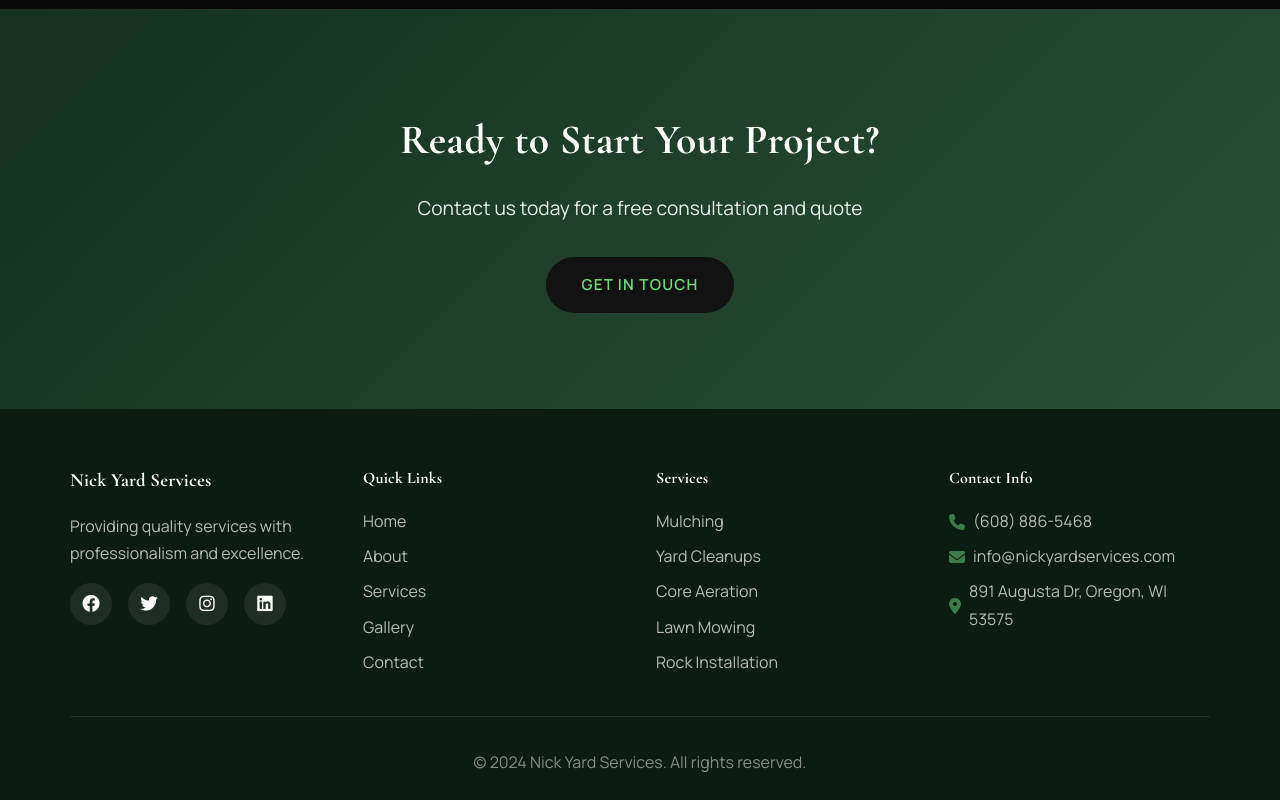
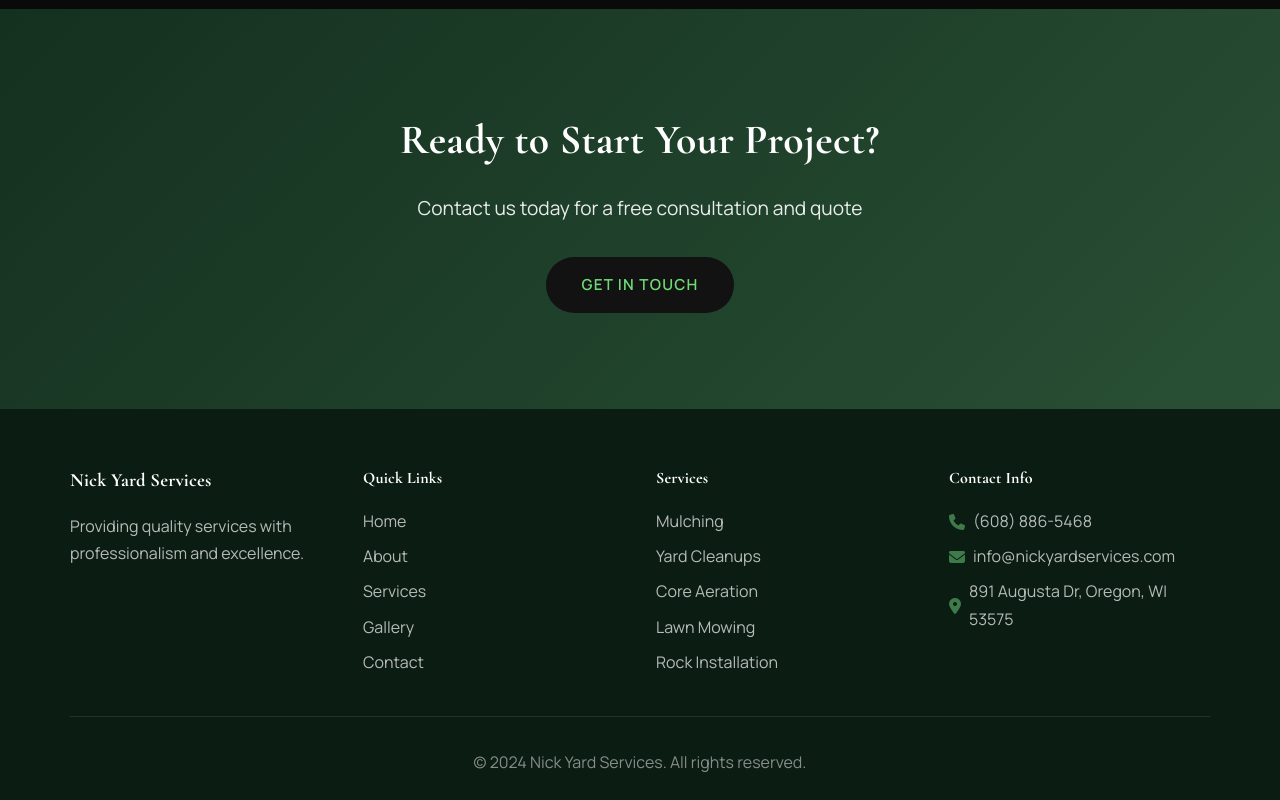
Before and after one commit to ItzKarthik82/Nick-Yard-Services, a plain HTML site: page index.html in a window 1280 px wide. Shown: the part 5068-5868 px from the top of the page. Drawn offline with nearby package versions, Linux system fonts and the light colour scheme.

Commit message:
Removed the Social media things.

```diff
--- a/index.html
+++ b/index.html
@@ -309,12 +309,7 @@
                 <div class="footer-column">
                     <h3>Nick Yard Services</h3>
                     <p>Providing quality services with professionalism and excellence.</p>
-                    <div class="social-links">
-                        <a href="#"><i class="fab fa-facebook"></i></a>
-                        <a href="#"><i class="fab fa-twitter"></i></a>
-                        <a href="#"><i class="fab fa-instagram"></i></a>
-                        <a href="#"><i class="fab fa-linkedin"></i></a>
-                    </div>
+
                 </div>
                 <div class="footer-column">
                     <h4>Quick Links</h4>
```
Also changed, not shown: about.html (+1 -6 lines), contact.html (+2 -15 lines), gallery.html (+1 -6 lines), services.html (+1 -6 lines).
